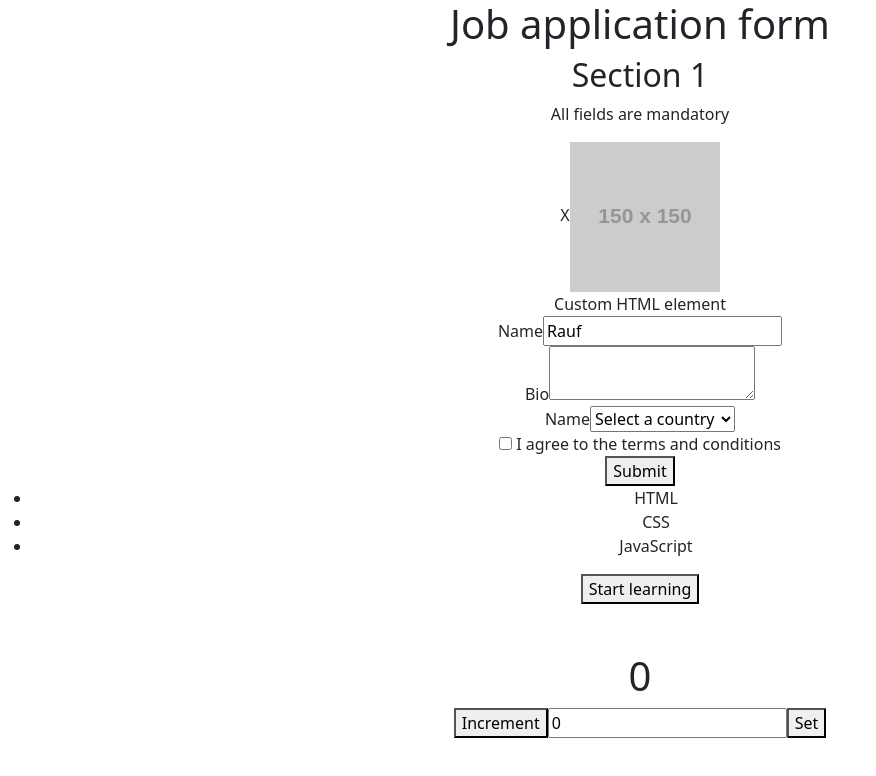
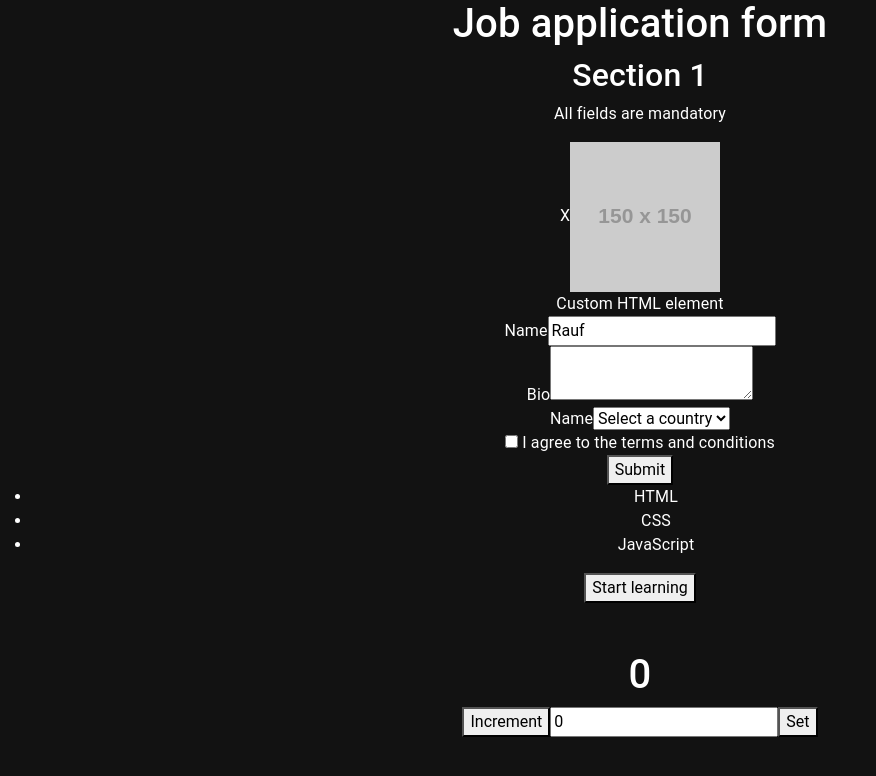
Before and after one commit to Rauf-pro/react-testing, a React (Create React App) app: page / in a window 1280 px wide. Shown: the top 776 px of the page, without its empty margins (0-876 px from the left). Built offline with nearby package versions, Linux system fonts and the light colour scheme.

Commit message:
add: mui-mode components by the material ui libruary and test for theme context

```diff
--- a/package.json
+++ b/package.json
@@ -3,6 +3,9 @@
   "version": "0.1.0",
   "private": true,
   "dependencies": {
+    "@emotion/react": "^11.13.3",
+    "@emotion/styled": "^11.13.0",
+    "@mui/material": "^6.0.1",
     "@testing-library/jest-dom": "^5.17.0",
     "@testing-library/react": "^13.4.0",
     "@testing-library/user-event": "^13.5.0",
--- a/src/App.tsx
+++ b/src/App.tsx
@@ -1,20 +1,25 @@
-import React from 'react';
-import './App.css';
-import { Application } from './components/application/application';
-import { Skills } from './components/skills/skills';
-import { SkillsProps } from './components/skills/skills.types';
-import { Counter } from './components/counter/counter';
+import React from "react";
+import "./App.css";
+import { Application } from "./components/application/application";
+import { Skills } from "./components/skills/skills";
+import { Counter } from "./components/counter/counter";
 import "bootstrap/dist/css/bootstrap.min.css";
+import { AppProviders } from "./providers/app-providers";
 
 function App() {
   const skills = ["HTML", "CSS", "JavaScript"];
   return (
-    <div className="App">
-      <Application/>
-      <Skills skills={skills}/>
-      <Counter/>
-      <div className='mb-5'></div>
-    </div>
+    <>
+      <div className="App">
+        <AppProviders>
+          <Application />
+          <Skills skills={skills} />
+          <Counter />
+
+          <div className="mb-5"></div>
+        </AppProviders>
+      </div>
+    </>
   );
 }
 
--- /dev/null
+++ b/src/providers/app-providers.tsx
@@ -0,0 +1,18 @@
+import { ThemeProvider, createTheme } from "@mui/material/styles";
+import CssBaseline from "@mui/material/CssBaseline";
+import React from "react";
+
+const theme = createTheme({
+  palette: {
+    mode: "dark",
+  },
+});
+
+export const AppProviders = ({ children }: { children: React.ReactNode }) => {
+  return (
+    <ThemeProvider theme={theme}>
+      <CssBaseline />
+      {children}
+    </ThemeProvider>
+  );
+};
```
Also changed, not shown: src/mui/mui-mode.tsx (added, +9 -0 lines), 2 other files (tests, documents, lock files or other folders).
